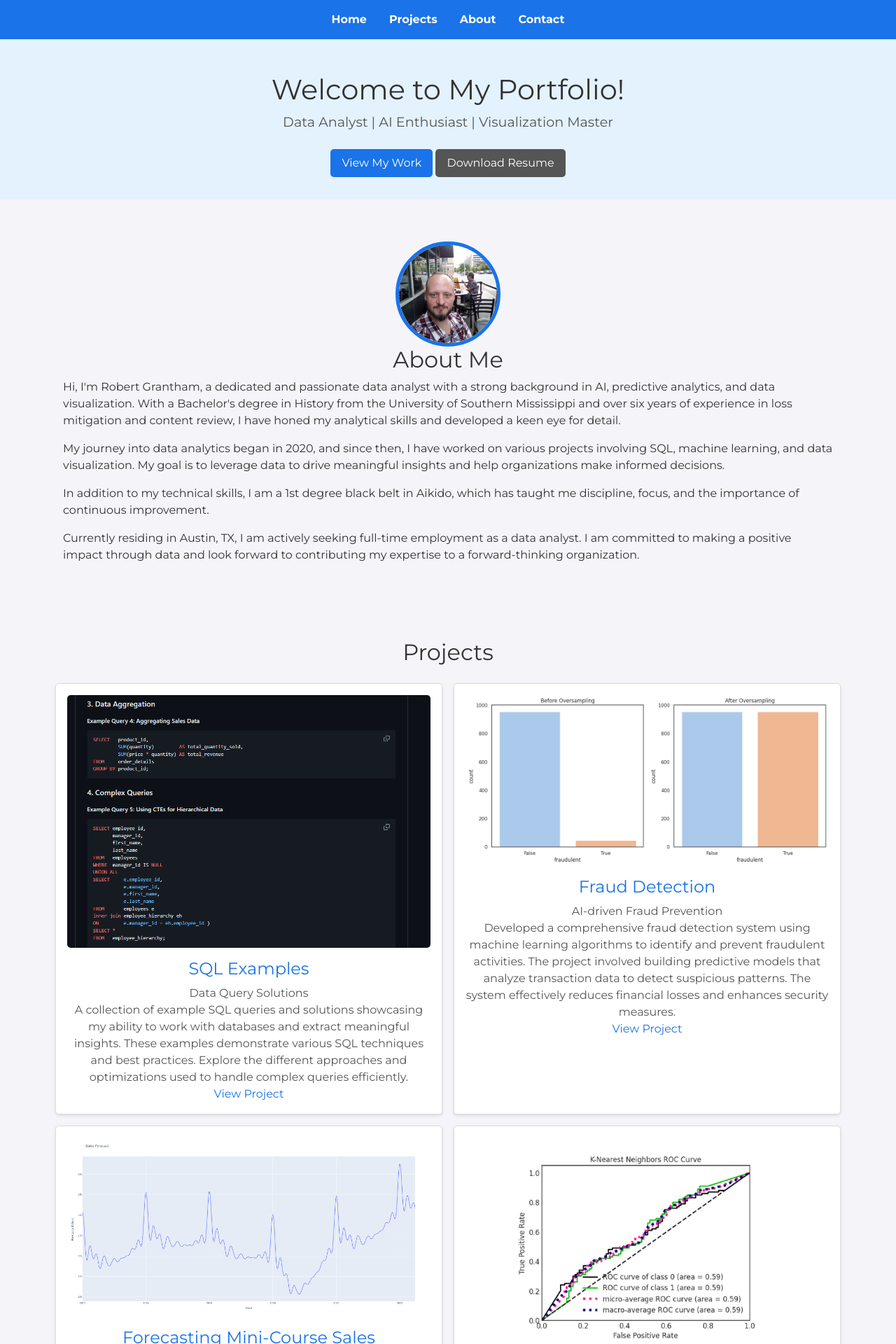
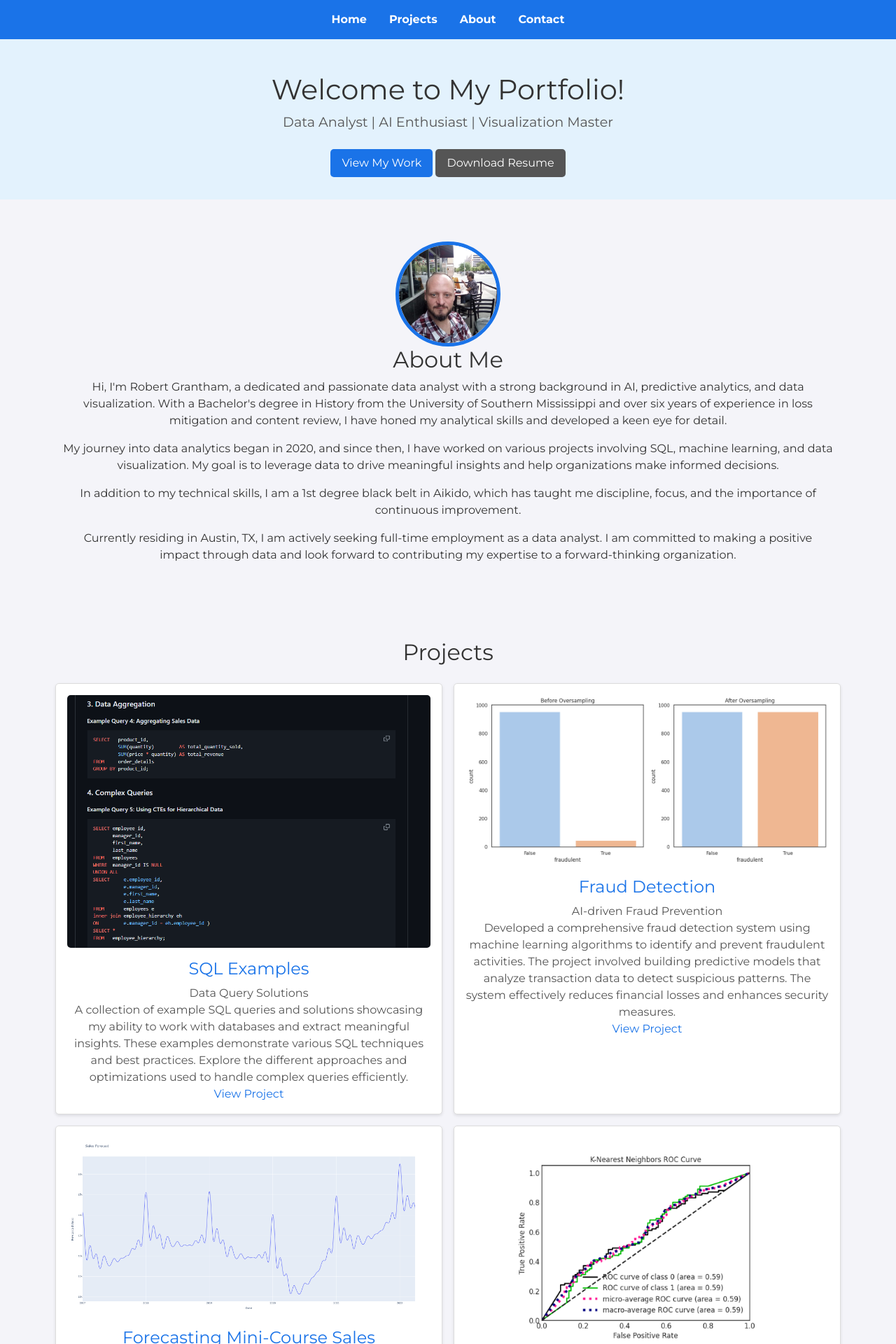
Before and after one commit to rgrantham82/rgrantham82.github.io, a Jekyll site: the page built from index.html, in a window 1280 px wide. Shown: the top 1920 px of the page at 70% size. Built offline with Jekyll 4.4.1, drawn with Linux system fonts in a browser that asks for light colours; nearby versions of some CDN libraries; a script that is not in the unit is left out.

Commit message:
Update styles.css

```diff
--- a/assets/css/styles.css
+++ b/assets/css/styles.css
@@ -27,13 +27,6 @@
 }
 
 /* Container Styles */
-.content-wrapper {
-	max-width: 1200px;
-	margin: 0 auto;
-	padding: 20px;
-	text-align: center;
-}
-
 .container {
     max-width: 1200px;
     margin: 0 auto;
@@ -77,14 +70,12 @@
     text-align: center;
 }
 
-.about-image {
+#hero .profile-photo {
+    border-radius: 50%;
     width: 150px;
-	height: 150px;
-	border-radius: 50%;
-	object-fit: cover;
-	border: 5px solid var(--primary-color);
-	transition: transform 0.3s, opacity 0.3s;
-	animation: zoomIn 1s ease-in;
+    height: 150px;
+    object-fit: cover;
+    margin-bottom: 1rem;
 }
 
 #hero h1 {
@@ -146,6 +137,7 @@
     justify-content: center;
     flex-direction: column;
     padding: 60px 20px;
+    text-align: center;
 }
 
 .about-container .about-image {
```
